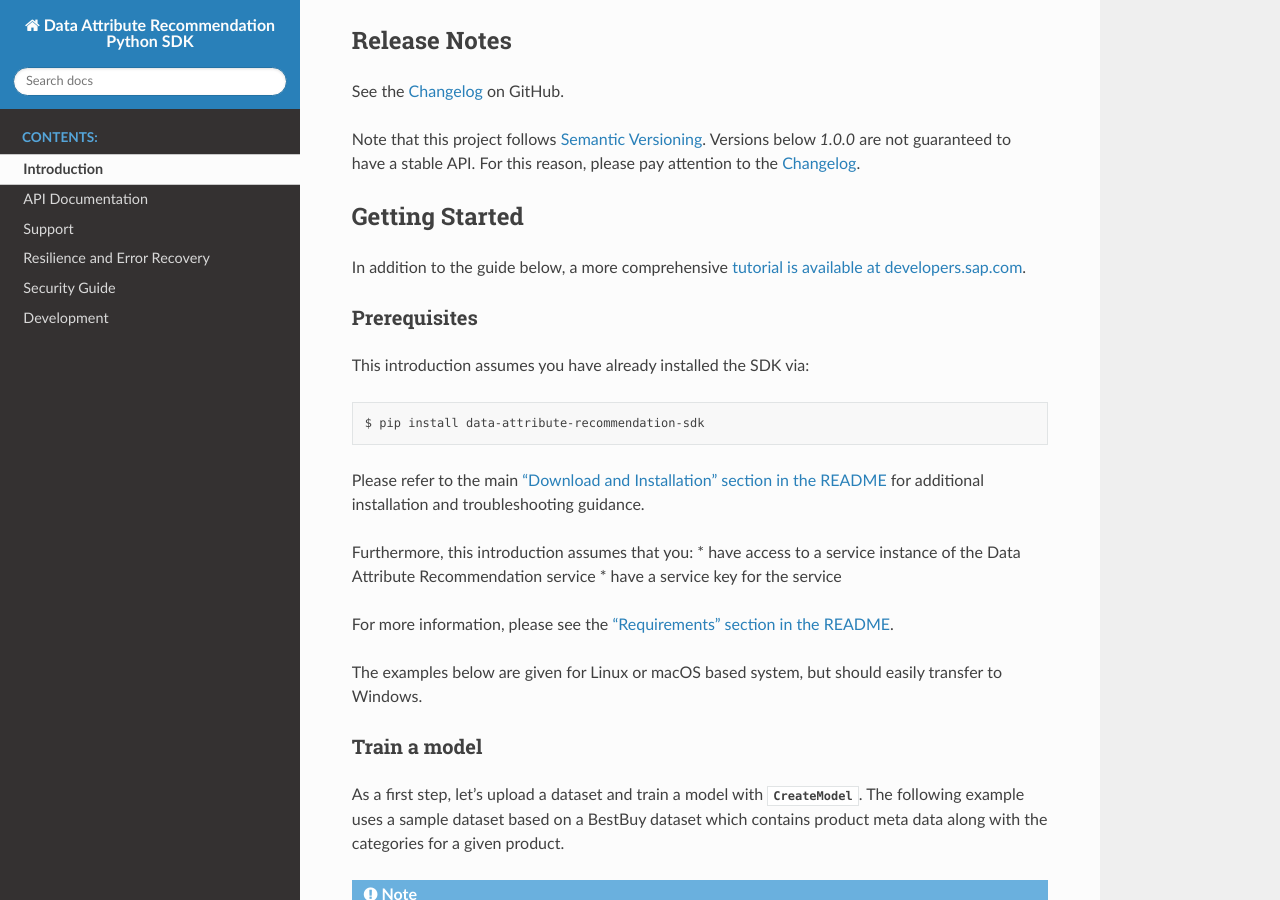
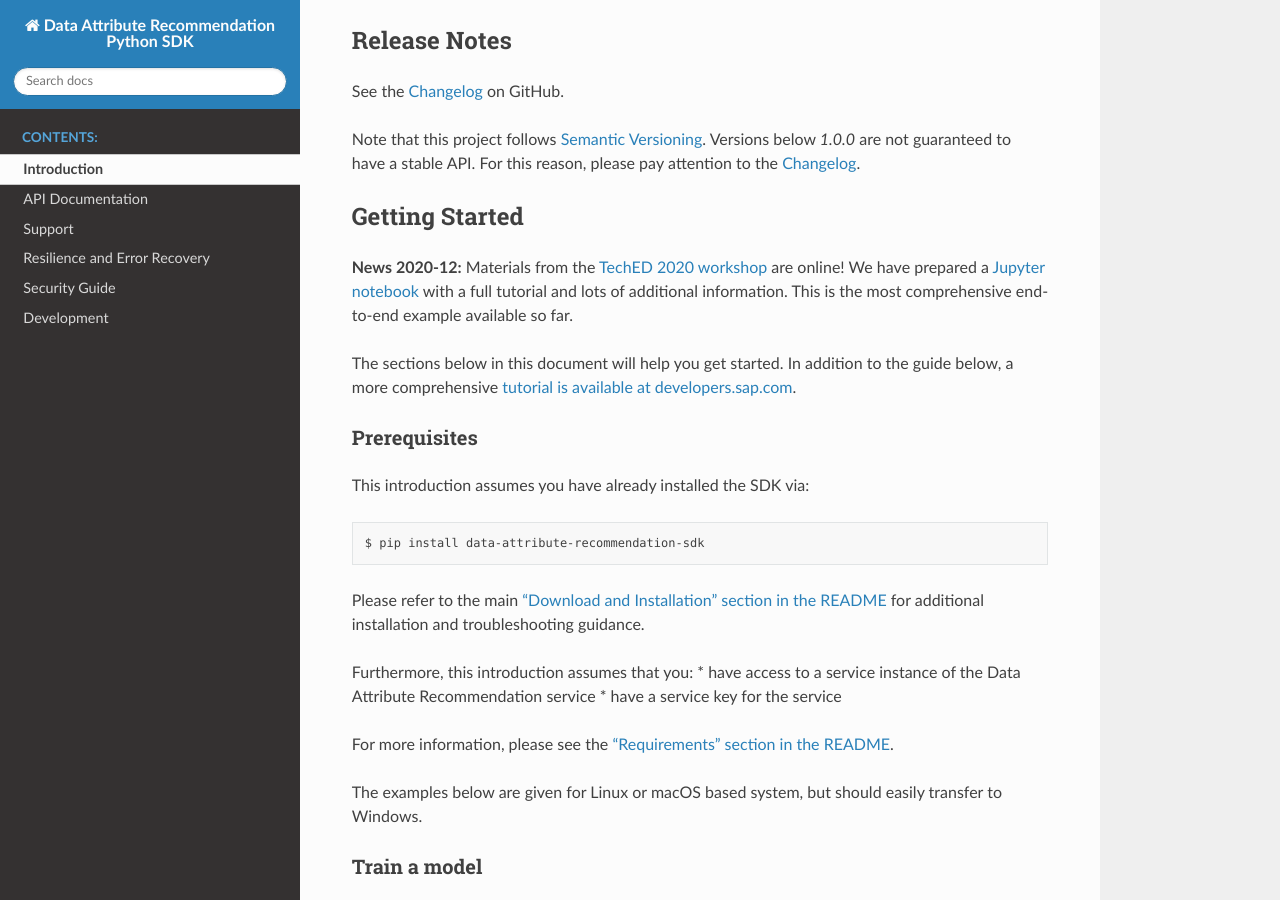
Before and after one commit to SAP/data-attribute-recommendation-python-sdk, a Sphinx documentation site: the page built from docs/source/index.rst, in a window 1280 px wide and 900 px high, scrolled down 349 px. Built offline with Sphinx 7.4.7 and the Read the Docs theme 2.0.0, drawn with Linux system fonts in a browser that asks for light colours.

Commit message:
Update documentation

```diff
--- a/docs/source/index.rst
+++ b/docs/source/index.rst
@@ -26,8 +26,17 @@
 Getting Started
 ---------------
 
-In addition to the guide below, a more comprehensive `tutorial is available
-at developers.sap.com`_.
+
+**News 2020-12:** Materials from the `TechED 2020 workshop`_ are online! We have
+prepared a `Jupyter notebook`_ with a full tutorial and lots of additional information.
+This is the most comprehensive end-to-end example available so far.
+
+.. _TechED 2020 workshop: https://github.com/SAP-samples/teched2020-INT260/tree/master/exercises/ex1-DAR
+.. _Jupyter notebook: https://github.com/SAP-samples/teched2020-INT260/blob/master/exercises/ex1-DAR/teched2020-INT260_Data_Attribute_Recommendation.ipynb
+
+
+The sections below in this document will help you get started. In addition to the guide
+below, a more comprehensive `tutorial is available at developers.sap.com`_.
 
 .. _tutorial is available at developers.sap.com: https://developers.sap.com/group.cp-aibus-data-attribute-sdk.html
 
```
Also changed, not shown: CHANGELOG.md (+18 -0 lines), README.md (+2 -0 lines).
